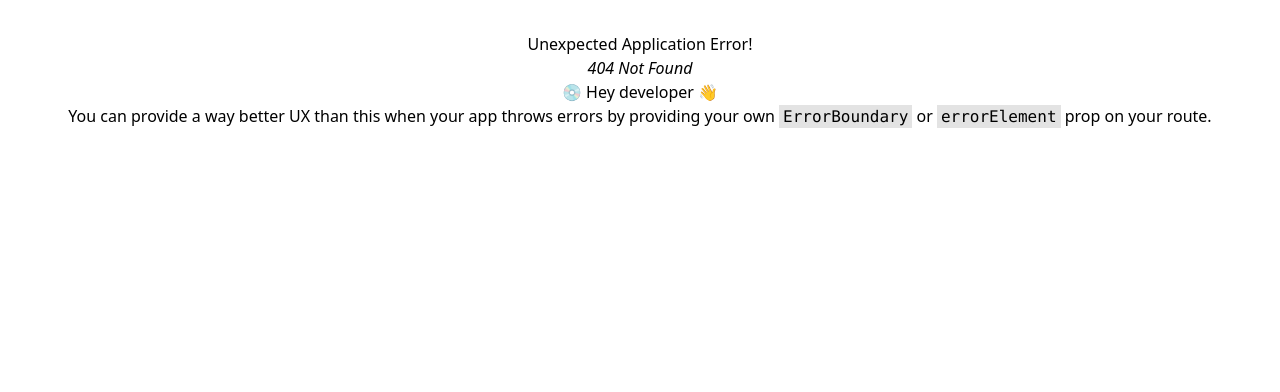
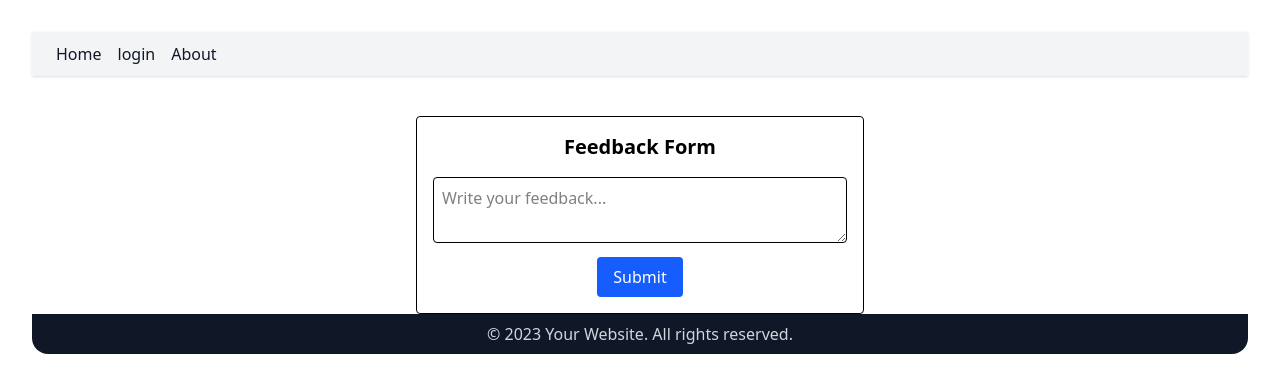
Before and after one commit to Gadar-Kumar/Project1, a React (Vite) app: page /feedback in a window 1280 px wide. Before the commit this address had no page. Shown: the top 392 px of the page. Built offline with nearby package versions, Linux system fonts and the light colour scheme.

Commit message:
feedback

```diff
--- /dev/null
+++ b/src/component/FeedbackForm.jsx
@@ -0,0 +1,58 @@
+import React, { useState } from "react";
+import { Link } from "react-router";
+
+function FeedbackForm() {
+  const [feedback, setFeedback] = useState("");
+  const [error, setError] = useState("");
+  const [success, setSuccess] = useState("");
+
+  const handleSubmit = (e) => {
+    e.preventDefault(); // Prevent default form submission
+
+    // Validation: Check if feedback is empty
+    if (feedback.trim() === "") {
+      setError("⚠️ Please provide feedback before submitting.");
+      setSuccess(""); // Clear any old success message
+      return; // Stop form submission
+    }
+
+    // If valid:
+    setError(""); // Clear error
+    setSuccess("✅ Feedback submitted successfully!");
+    // Optionally: send to server or reset
+    setFeedback(`${feedback}`);
+    console.log(feedback)
+  };
+
+  return (
+    <div className="max-w-md mx-auto mt-10 p-4 border rounded">
+      <h2 className="text-xl font-bold mb-4">Feedback Form</h2>
+      <form onSubmit={handleSubmit}>
+        <textarea
+          className="w-full p-2 border rounded mb-2"
+          placeholder="Write your feedback..."
+          value={feedback}
+          onChange={(e) => setFeedback(e.target.value)}
+        />
+
+        <button
+          type="submit"
+          className="bg-blue-600 text-white px-4 py-2 rounded"
+        >
+          Submit
+        </button>
+      </form>
+
+      {/* Show error or success message */}
+      {error && <p className="text-red-600 mt-2">{error}</p>}
+      {success && <p className="text-green-600 mt-2">{success}
+        <div>
+            click to go to
+            <Link to='/' className="text-blue-500 font-bold text-md"> Home</Link>
+        </div>
+        </p>}
+    </div>
+  );
+}
+
+export default FeedbackForm;
--- a/src/main.jsx
+++ b/src/main.jsx
@@ -9,6 +9,7 @@ import Layout from './component/Layout.jsx'
 import Home from './component/Home.jsx'
 import Register from './component/Register.jsx'
 import About from './component/About/About.jsx'
+import FeedbackForm from './component/FeedbackForm.jsx'
 
 
 const router=createBrowserRouter([
@@ -31,6 +32,9 @@ const router=createBrowserRouter([
       {
         path:'about',
         element:<About />
+      },{
+        path:'feedback',
+        element:<FeedbackForm/>
       }
     ]
   }
```
